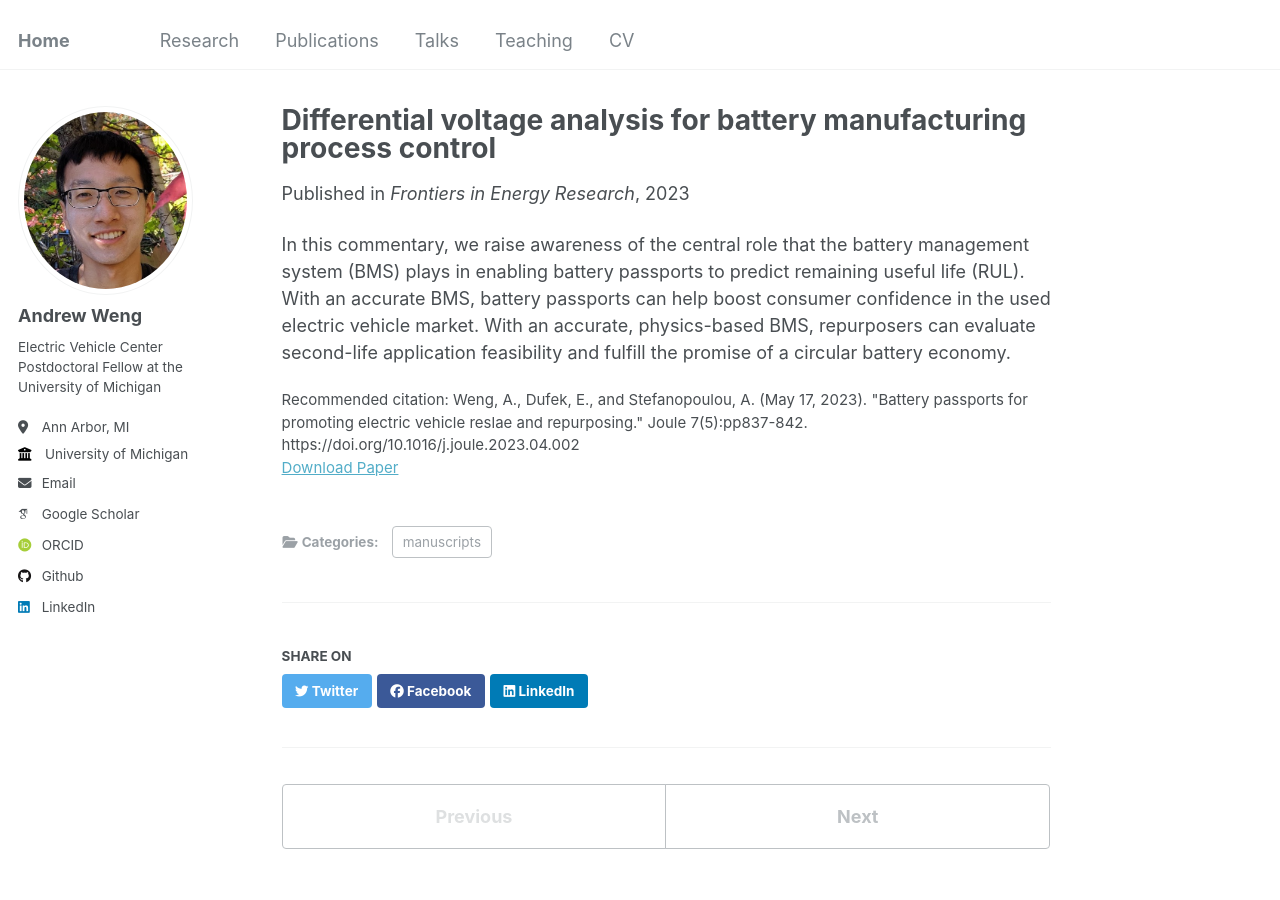
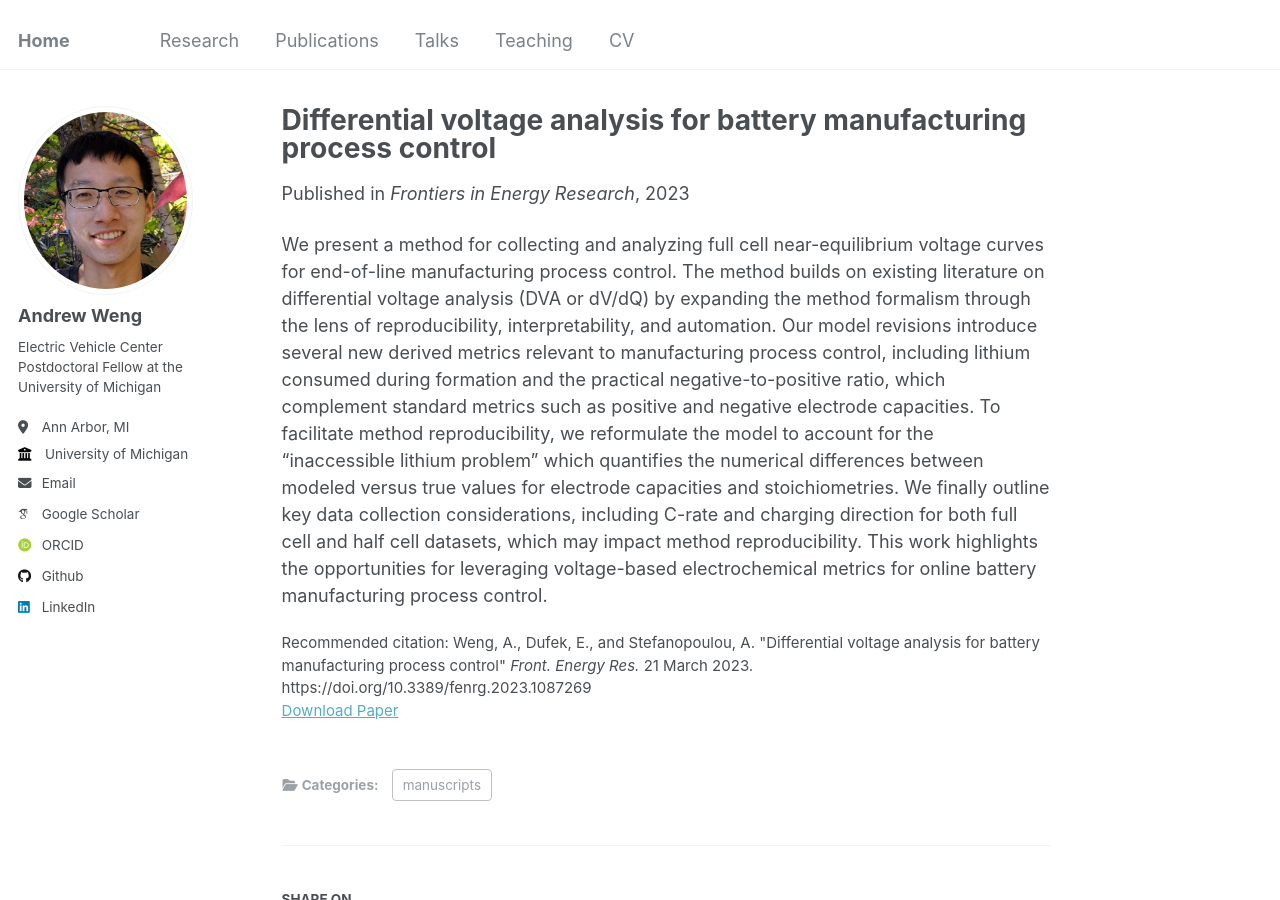
Before and after one commit to wengandrew/wengandrew.github.io, a Jekyll site: the page built from _publications/2023-03-22-differential-voltage.md, in a window 1280 px wide and 900 px high. Built offline with Jekyll 4.4.1, drawn with Linux system fonts in a browser that asks for light colours; some web fonts are replaced.

Commit message:
More pubs

```diff
--- a/_publications/2023-03-22-differential-voltage.md
+++ b/_publications/2023-03-22-differential-voltage.md
@@ -3,13 +3,13 @@ title: "Differential voltage analysis for battery manufacturing process control"
 collection: publications
 category: manuscripts
 permalink: /publication/2023-03-22-differential-voltage
-excerpt: 'In this commentary, we raise awareness of the central role that the battery management system (BMS) plays in enabling battery passports to predict remaining useful life (RUL). With an accurate BMS, battery passports can help boost consumer confidence in the used electric vehicle market. With an accurate, physics-based BMS, repurposers can evaluate second-life application feasibility and fulfill the promise of a circular battery economy.'
+excerpt: 'We present a method for collecting and analyzing full cell near-equilibrium voltage curves for end-of-line manufacturing process control. The method builds on existing literature on differential voltage analysis (DVA or dV/dQ) by expanding the method formalism through the lens of reproducibility, interpretability, and automation. Our model revisions introduce several new derived metrics relevant to manufacturing process control, including lithium consumed during formation and the practical negative-to-positive ratio, which complement standard metrics such as positive and negative electrode capacities. To facilitate method reproducibility, we reformulate the model to account for the “inaccessible lithium problem” which quantifies the numerical differences between modeled versus true values for electrode capacities and stoichiometries. We finally outline key data collection considerations, including C-rate and charging direction for both full cell and half cell datasets, which may impact method reproducibility. This work highlights the opportunities for leveraging voltage-based electrochemical metrics for online battery manufacturing process control.'
 date: 2023-03-22
 venue: 'Frontiers in Energy Research'
 # slidesurl: 'http://academicpages.github.io/files/slides2.pdf'
-paperurl: 'https://asmedigitalcollection.asme.org/dynamicsystems/article/146/1/011106/1170036/Current-Imbalance-in-Dissimilar-Parallel-Connected'
-authors: '<b>A. Weng</b>, Eric Dufek, Anna Stefanopoulou'
-citation: 'Weng, A., Dufek, E., and Stefanopoulou, A. (May 17, 2023). "Battery passports for promoting electric vehicle reslae and repurposing." Joule 7(5):pp837-842. https://doi.org/10.1016/j.joule.2023.04.002'
+paperurl: 'https://www.frontiersin.org/journals/energy-research/articles/10.3389/fenrg.2023.1087269/full'
+authors: '<b>A. Weng</b>, Jason B. Siegel, Anna Stefanopoulou'
+citation: 'Weng, A., Dufek, E., and Stefanopoulou, A. "Differential voltage analysis for battery manufacturing process control" <i>Front. Energy Res.</i> 21 March 2023. https://doi.org/10.3389/fenrg.2023.1087269'
 ---
 
-In this commentary, we raise awareness of the central role that the battery management system (BMS) plays in enabling battery passports to predict remaining useful life (RUL). With an accurate BMS, battery passports can help boost consumer confidence in the used electric vehicle market. With an accurate, physics-based BMS, repurposers can evaluate second-life application feasibility and fulfill the promise of a circular battery economy.
+We present a method for collecting and analyzing full cell near-equilibrium voltage curves for end-of-line manufacturing process control. The method builds on existing literature on differential voltage analysis (DVA or dV/dQ) by expanding the method formalism through the lens of reproducibility, interpretability, and automation. Our model revisions introduce several new derived metrics relevant to manufacturing process control, including lithium consumed during formation and the practical negative-to-positive ratio, which complement standard metrics such as positive and negative electrode capacities. To facilitate method reproducibility, we reformulate the model to account for the “inaccessible lithium problem” which quantifies the numerical differences between modeled versus true values for electrode capacities and stoichiometries. We finally outline key data collection considerations, including C-rate and charging direction for both full cell and half cell datasets, which may impact method reproducibility. This work highlights the opportunities for leveraging voltage-based electrochemical metrics for online battery manufacturing process control.
```
Also changed, not shown: _publications/2021-11-17-lifetime-prediction.md (added, +15 -0 lines), _publications/2023-05-17-battery-passports.md (+3 -3 lines), _publications/2023-09-25-modeling-battery-formation.md (+1 -1 lines).
